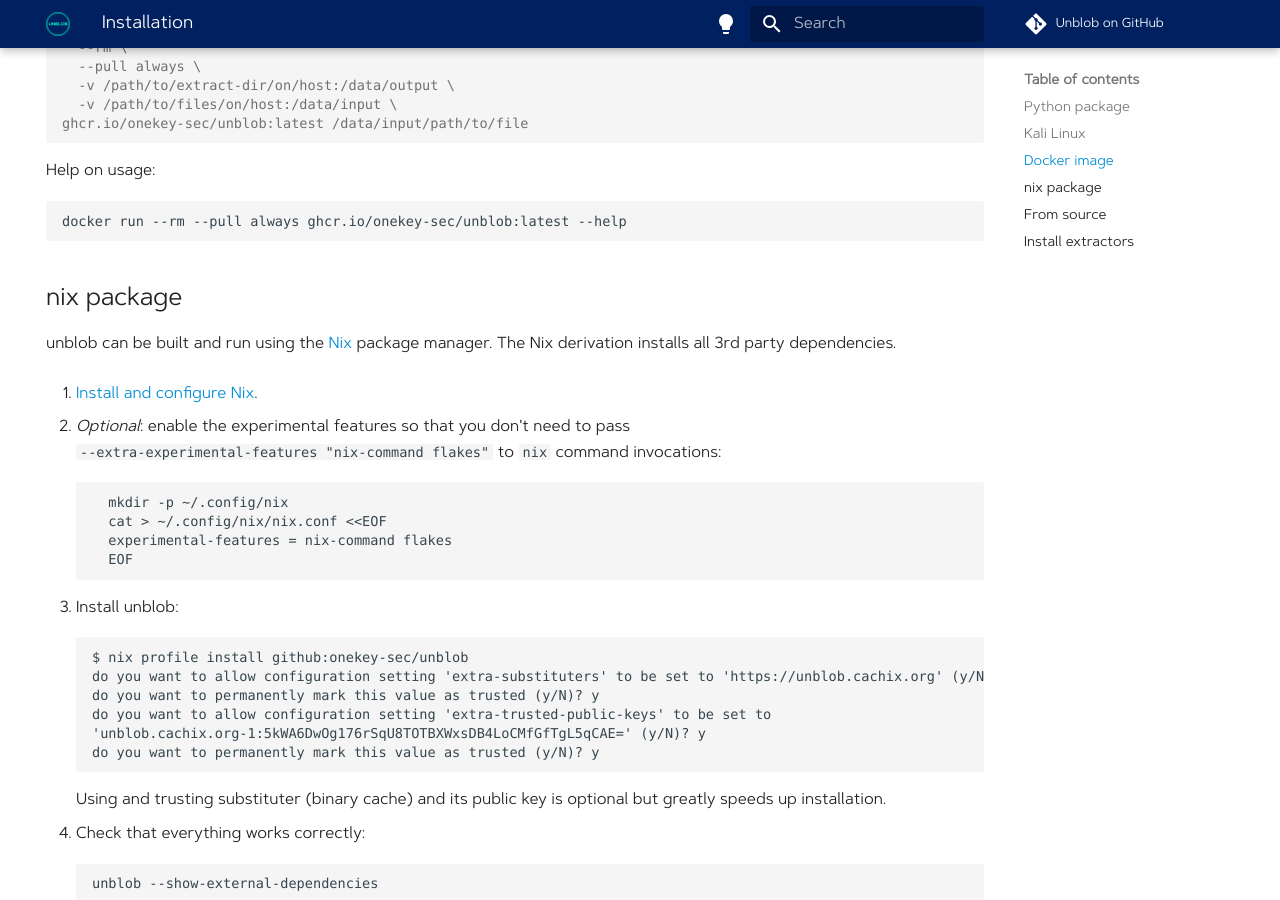
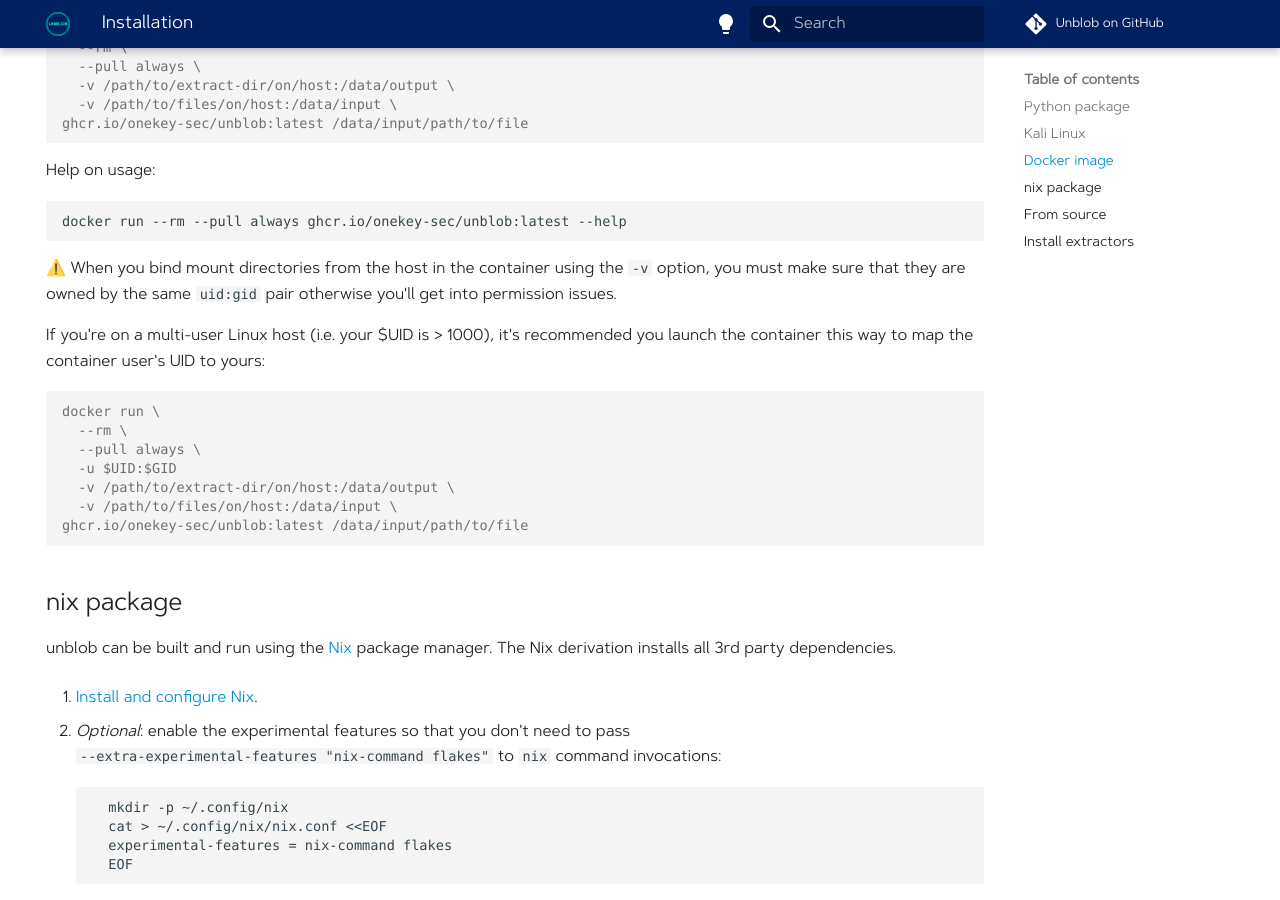
Before and after one commit to onekey-sec/unblob, an MkDocs documentation site: the page built from docs/installation.md, in a window 1280 px wide and 900 px high, scrolled down 1416 px. Built offline with MkDocs 1.6.1 and Material for MkDocs 9.7.7, drawn with Linux system fonts in a browser that asks for light colours; comment, search, counter and statistics services are not loaded.

Commit message:
fix(docker): system-wide install of unblob within container.
Some users have issues with bind mounts and UID/GID mismatch between
their host users and the container user that defaults to 1000.

We fix it by installing unblob system-wide within the container, making
it available to any user within the container.

Users that want a one-to-one mapping of their host user to the container
user can do so with the `-u` docker run parameter:

docker run -u $UID:$GID [...] ghcr.io/onekey-sec/unblob:latest

````diff
--- a/docs/installation.md
+++ b/docs/installation.md
@@ -68,6 +68,23 @@
 
 ```shell
 docker run --rm --pull always ghcr.io/onekey-sec/unblob:latest --help
+```
+
+⚠️  When you bind mount directories from the host in the container using the `-v` option, you must
+make sure that they are owned by the same `uid:gid` pair otherwise you'll get
+into permission issues.
+
+If you're on a multi-user Linux host (i.e. your $UID is > 1000), it's recommended you
+launch the container this way to map the container user's UID to yours:
+
+```console
+docker run \
+  --rm \
+  --pull always \
+  -u $UID:$GID
+  -v /path/to/extract-dir/on/host:/data/output \
+  -v /path/to/files/on/host:/data/input \
+ghcr.io/onekey-sec/unblob:latest /data/input/path/to/file
 ```
 
 ## nix package
````
Also changed, not shown: 1 other file.
